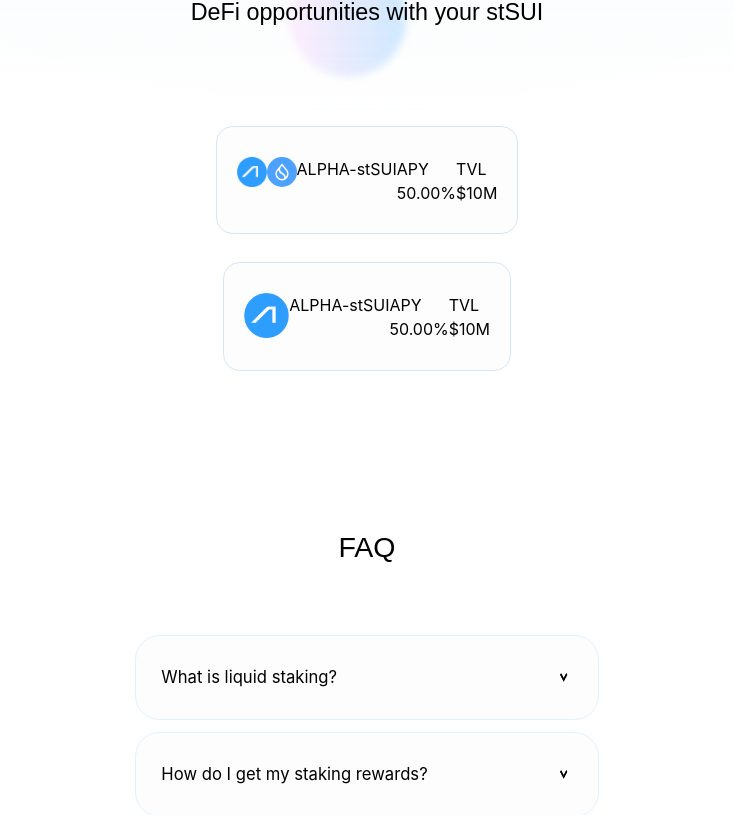
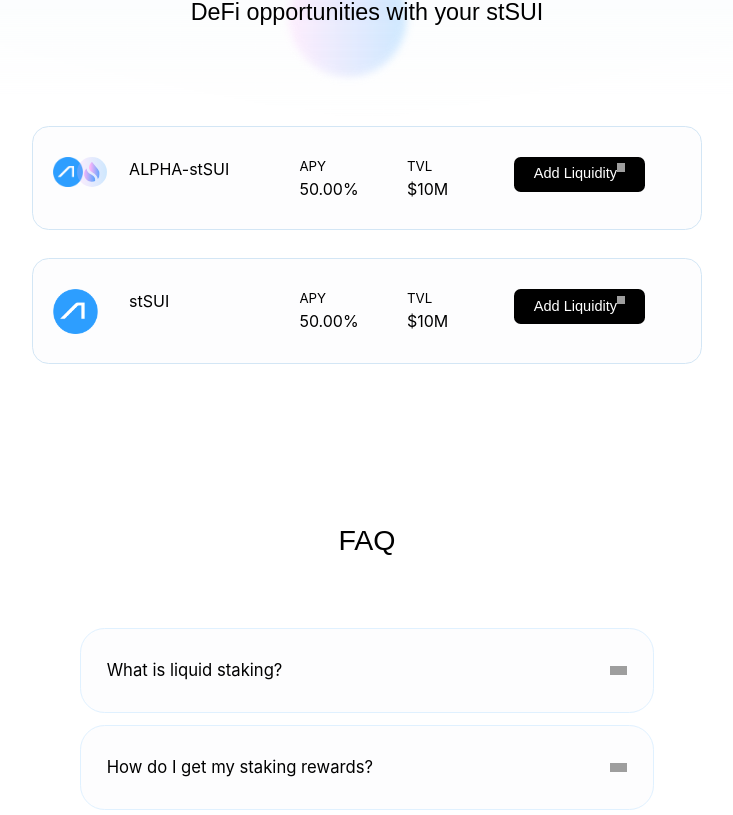
Before and after one commit to 11felix/msafe-test, a React (Create React App) app: page / in a window 1280 px wide. Shown: the part 860-1675 px from the top of the page, without its empty margins (273-1006 px from the left). Built offline with nearby package versions, Linux system fonts and the light colour scheme; grey boxes are pictures that could not be loaded.

Commit message:
update opportunities section

```diff
--- a/src/index.css
+++ b/src/index.css
@@ -23,7 +23,7 @@
   src: url("./assets/fonts/NebulaRegular.otf") format("truetype");
 }
 
-/* @font-face {
+@font-face {
   font-family: "Inter";
   src: url("./assets/fonts/InterRegular.otf") format("truetype");
-} */
+}
--- a/src/modules/stake_unstake/components/faqComponent.tsx
+++ b/src/modules/stake_unstake/components/faqComponent.tsx
@@ -1,5 +1,5 @@
 import React, { useState } from "react";
-import rightIcon from "../../../assets/icons/right_icon.png"
+import down_icon from "../../../assets/icons/down_pointer.svg"
 
 interface Props {
     question: string;
@@ -12,19 +12,19 @@
     const [showExpanded, setShowExpanded] = useState(false);
 
     return (
-        <div className="flex justify-center mx-auto mb-[0.9375vw] w-[32.135vw]" onClick={() => {
+        <div className="flex justify-center mx-auto mb-[0.9375vw] w-[40.677vw]" onClick={() => {
             setShowExpanded(!showExpanded);
           }}>
-            <div className={`flex flex-col w-fit border-solid border-[0.052vw] border-[#E0F1FF] rounded-[1.927vw] pt-[2.265vw] ${showExpanded ? "pb-[0.6vw]": "pb-[2.265vw]"} pl-[1.975vw] pr-[1.975vw] bg-[#F4F6FA3C] bg-repeat w-[32.135vw]`}>
+            <div className={`flex flex-col w-fit border-solid border-[0.052vw] border-[#E0F1FF] rounded-[1.927vw] pt-[2.265vw] ${showExpanded ? "pb-[0.6vw]": "pb-[2.265vw]"} pl-[1.975vw] pr-[1.975vw] bg-[#F4F6FA3C] bg-repeat w-[40.677vw]`}>
                 <div className="flex flex-row">
-                    <div className="flex justify-left text-[1.302vw] w-[32.135vw]">{question}</div>
+                    <div className="flex justify-left text-[1.302vw] w-[40.677vw]">{question}</div>
                     <div className="flex justify-center items-center">
-                        <img src={rightIcon} className="rotate-90 w-[1.417vw] h-[0.708vw]" />
+                        <img src={down_icon} className={`w-[1.417vw] h-[0.708vw] ${showExpanded ? "rotate-180": ""}`} />
                     </div>
                 </div>
 
                 {showExpanded &&
-                    <div className="mt-[1.391vw] text-[1.04vw] mb-[1.04vw]">
+                    <div className="mt-[1.391vw] text-[1.04vw] mb-[1.04vw] w-[33.22vw]">
                         {answer}<br />
                     </div>
                 }
--- a/src/modules/stake_unstake/components/singleOpportunity.tsx
+++ b/src/modules/stake_unstake/components/singleOpportunity.tsx
@@ -1,5 +1,5 @@
 import React, { useState } from "react";
-import FAQView from "./faqComponent";
+import redirect_icon from "../../../assets/icons/redirect_icon.svg";
 
 interface Props {
     icon1: any;
@@ -13,37 +13,42 @@
     const {icon1, icon2, name, apy, tvl} = props;
 
     return (
-        <div className="flex flex-row w-fit border-solid border-[0.052vw] border-[#D3E6F5] rounded-[1.302vw] pb-[2.236vw] pt-[2.326vw] pl-[1.5625vw] pr-[1.5625vw] bg-[#F4F6FA3C] bg-repeat w-[32.135vw] mx-auto gap-[2.174vw]">
-            <div className="flex flex-row">
+        <div className="flex flex-row w-fit border-solid border-[0.052vw] border-[#D3E6F5] rounded-[1.302vw] pb-[2.236vw] pt-[2.326vw] pl-[1.5625vw] pr-[1.5625vw] bg-[#F4F6FA3C] bg-repeat w-[49.0625vw] mx-auto gap-[2.174vw]">
+            <div className="grid grid-cols-[10%_25%_15%_15%_35%] w-[49.0625vw] gap-[1.04vw]">
                 {icon2 !== undefined ?
-                <>
-                <img src={icon1} className="w-[2.343vw] h-[2.342vw]" />
-                <img src={icon2} className="w-[2.343vw] h-[2.342vw]" />
-                </>
+                <div className="flex flex-row">
+                    <img src={icon1} className="w-[2.343vw] h-[2.342vw]" />
+                    <img src={icon2} className="w-[2.343vw] h-[2.342vw] ml-[-0.5vw]" />
+                </div>
                 :
-                <img src={icon1} className="w-[3.541vw] h-[3.541vw]" />
+                <div>
+                    <img src={icon1} className="w-[3.541vw] h-[3.541vw]" />
+                </div>
                 }
 
                 <h1>{name}</h1>
                 <div className="flex flex-col">
-                    <p>
+                    <p className="text-[1.04vw] text-[#000000]">
                     APY
                     </p>
-                    <p>
+                    <p className="text-[1.25vw] text-[#000000]">
                     {apy}
                     </p>
 
                 </div>
                 <div className="flex flex-col">
-                    <p>
+                    <p className="text-[1.04vw] text-[#000000]">
                     TVL
                     </p>
-                    <p>
+                    <p className="text-[1.25vw] text-[#000000]">
                     {tvl}
                     </p>
                 </div>
-                <div>
-
+                <div className="flex flex-row bg-[#000000] w-fit pl-[1.51vw] pr-[1.51vw] pt-[0.52vw] pb-[0.52vw] h-fit rounded-[0.52vw]">
+                    <p className="text-[1.14vw] text-[#FFFFFF] font-poppins">
+                        Add Liquidity
+                    </p>
+                    <img src={redirect_icon} className="w-[0.6435vw] h-[0.6435vw]" />
                 </div>
             </div>
         </div>
--- a/src/modules/stake_unstake/components/stSuiOpportunities.tsx
+++ b/src/modules/stake_unstake/components/stSuiOpportunities.tsx
@@ -3,6 +3,7 @@
 import SingleOpportunities from "./singleOpportunity";
 import sui_icon from "../../../assets/icons/suiLogo.svg";
 import alpha_icon from "../../../assets/icons/alpha_logo.png";
+import stSuiIcon from "../../../assets/icons/stSuiLogo.svg";
 
 const Opportunities: React.FC = () => {
   return (
@@ -10,14 +11,14 @@
       <div className="flex flex-col gap-[2.174vw]">
         <SingleOpportunities
           icon1={alpha_icon}
-          icon2={sui_icon}
+          icon2={stSuiIcon}
           name={"ALPHA-stSUI"}
           apy={"50.00%"}
           tvl={"$10M"}
         />
         <SingleOpportunities
           icon1={alpha_icon}
-          name={"ALPHA-stSUI"}
+          name={"stSUI"}
           apy={"50.00%"}
           tvl={"$10M"}
         />
```
Also changed, not shown: src/assets/icons/right_icon.png (deleted).
